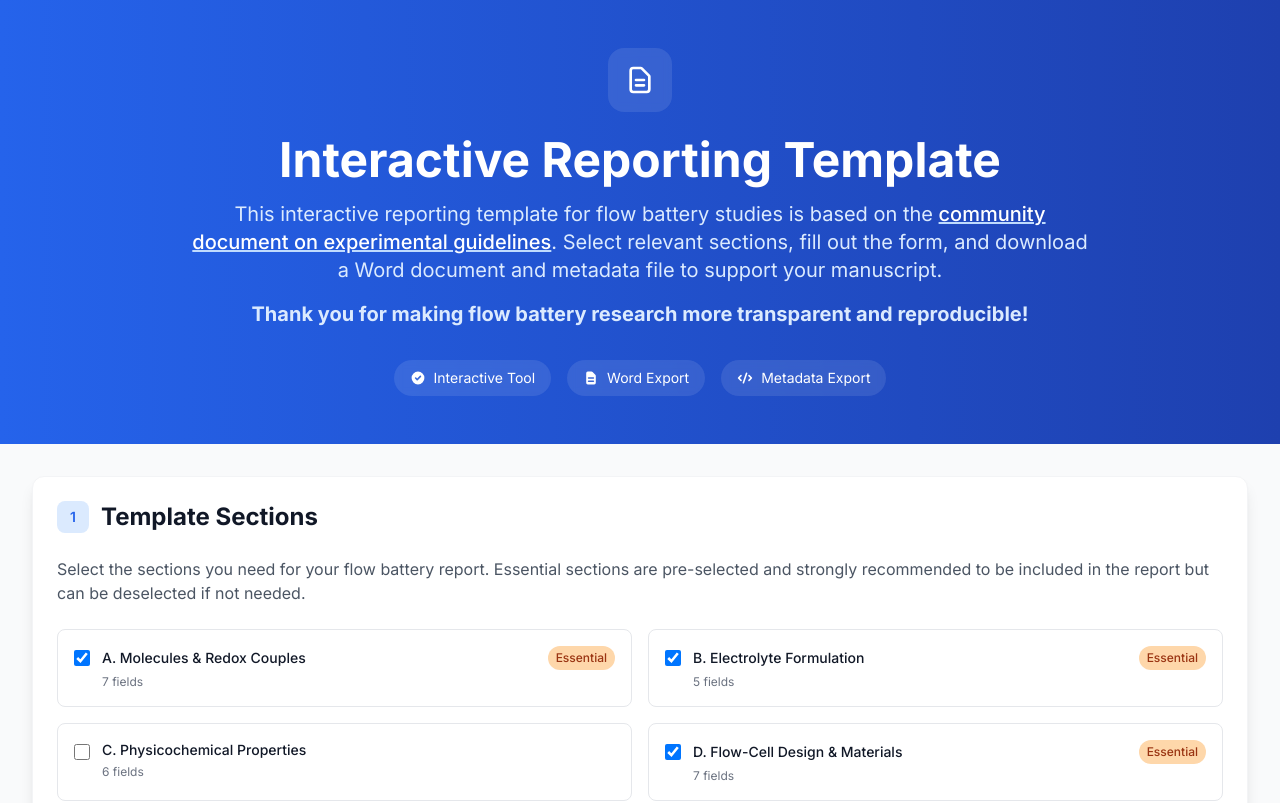
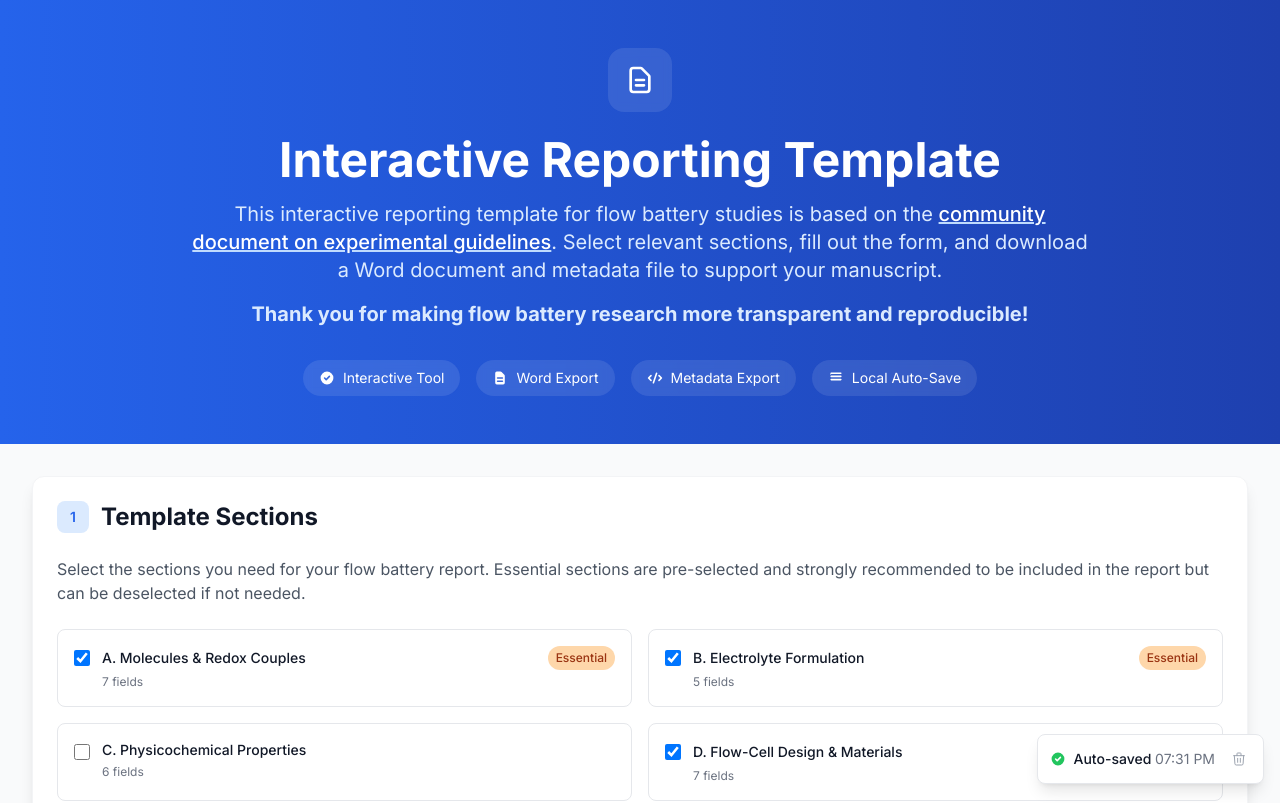
Before and after one commit to rfb-data-hub/reporting-template, a React (Create React App) app: page / in a window 1280 px wide. Shown: the top 803 px of the page. Built offline with nearby package versions, Linux system fonts and the light colour scheme; the HTML template or start-up script is replaced by a standard one.

Commit message:
feat: implement local auto-save functionality
Add comprehensive browser-based auto-save with UI feedback, including save indicator with status display, restore notifications and clear data option. All user inputs are preserved across sessions via localStorage.

```diff
--- a/src/App.js
+++ b/src/App.js
@@ -3,6 +3,7 @@ import Header from './components/Header';
 import SectionSelector from './components/SectionSelector';
 import FormSection from './components/FormSection';
 import DownloadSection from './components/DownloadSection';
+import AutoSaveIndicator from './components/AutoSaveIndicator';
 import { sectionsTemplate } from './data/sectionsTemplate';
 import { generateBothReports } from './utils/documentGenerator';
 
@@ -12,18 +13,104 @@ function App() {
     return Object.keys(sectionsTemplate).filter(section => sectionsTemplate[section].essential);
   }, []);
 
-  const [selectedSections, setSelectedSections] = useState(new Set(essentialSections));
-  const [formValues, setFormValues] = useState({});
-  const [isGenerating, setIsGenerating] = useState(false);
+  // Load data from localStorage on initial load
+  const loadFromLocalStorage = useCallback(() => {
+    try {
+      const savedData = localStorage.getItem('flowBatteryReportData');
+      if (savedData) {
+        const parsed = JSON.parse(savedData);
+        return {
+          selectedSections: new Set(parsed.selectedSections || essentialSections),
+          formValues: parsed.formValues || {},
+          reportTitle: parsed.reportTitle || '',
+          authorName: parsed.authorName || '',
+          studyDate: parsed.studyDate || new Date().toISOString().split('T')[0],
+          lastSaved: parsed.lastSaved || null
+        };
+      }
+    } catch (error) {
+      console.error('Error loading from localStorage:', error);
+    }
 
-  // Initialize form values for pre-selected essential sections
-  useEffect(() => {
+    // If no data in localStorage, initialize empty form values for essential sections
     const initialFormValues = {};
     essentialSections.forEach(section => {
       initialFormValues[section] = {};
     });
-    setFormValues(initialFormValues);
+
+    return {
+      selectedSections: new Set(essentialSections),
+      formValues: initialFormValues,
+      reportTitle: '',
+      authorName: '',
+      studyDate: new Date().toISOString().split('T')[0],
+      lastSaved: null
+    };
   }, [essentialSections]);
+
+  // Only call loadFromLocalStorage once on mount
+  const [initialData] = useState(() => loadFromLocalStorage());
+
+  const [selectedSections, setSelectedSections] = useState(initialData.selectedSections);
+  const [formValues, setFormValues] = useState(initialData.formValues);
+  const [reportTitle, setReportTitle] = useState(initialData.reportTitle);
+  const [authorName, setAuthorName] = useState(initialData.authorName);
+  const [studyDate, setStudyDate] = useState(initialData.studyDate);
+  const [isGenerating, setIsGenerating] = useState(false);
+  const [lastSaved, setLastSaved] = useState(initialData.lastSaved);
+  const [showRestoreNotification, setShowRestoreNotification] = useState(false);
+
+  // Show restore notification if data was loaded from localStorage
+  useEffect(() => {
+    if (initialData.lastSaved) {
+      setShowRestoreNotification(true);
+      const timer = setTimeout(() => setShowRestoreNotification(false), 5000);
+      return () => clearTimeout(timer);
+    }
+  }, [initialData.lastSaved]);
+
+  // Auto-save to localStorage
+  const saveToLocalStorage = useCallback((sections, values, metadata) => {
+    try {
+      const dataToSave = {
+        selectedSections: Array.from(sections),
+        formValues: values,
+        reportTitle: metadata.reportTitle,
+        authorName: metadata.authorName,
+        studyDate: metadata.studyDate,
+        lastSaved: new Date().toISOString()
+      };
+      localStorage.setItem('flowBatteryReportData', JSON.stringify(dataToSave));
+      setLastSaved(dataToSave.lastSaved);
+    } catch (error) {
+      console.error('Error saving to localStorage:', error);
+    }
+  }, []);
+
+  // Auto-save whenever selectedSections or formValues change
+  useEffect(() => {
+    const timeoutId = setTimeout(() => {
+      if (selectedSections.size > 0 || Object.keys(formValues).length > 0) {
+        saveToLocalStorage(selectedSections, formValues, {
+          reportTitle,
+          authorName,
+          studyDate
+        });
+      }
+    }, 300); // Save after 300ms of inactivity
+
+    return () => clearTimeout(timeoutId);
+  }, [selectedSections, formValues, reportTitle, authorName, studyDate, saveToLocalStorage]);
+
+  // Clear localStorage function
+  const clearSavedData = useCallback(() => {
+    try {
+      localStorage.removeItem('flowBatteryReportData');
+      setLastSaved(null);
+    } catch (error) {
+      console.error('Error clearing localStorage:', error);
+    }
+  }, []);
 
   const handleToggleSection = useCallback((section, isSelected) => {
     setSelectedSections(prev => {
@@ -83,6 +170,33 @@ function App() {
       <Header />
 
       <main className="max-w-7xl mx-auto px-4 sm:px-6 lg:px-8 py-8">
+        {/* Restore notification */}
+        {showRestoreNotification && (
+          <div className="mb-6 bg-blue-50 border border-blue-200 rounded-lg p-4">
+            <div className="flex items-start">
+              <svg className="w-5 h-5 text-blue-400 mt-0.5 mr-3" fill="currentColor" viewBox="0 0 20 20">
+                <path fillRule="evenodd" d="M18 10a8 8 0 11-16 0 8 8 0 0116 0zm-7-4a1 1 0 11-2 0 1 1 0 012 0zM9 9a1 1 0 000 2v3a1 1 0 001 1h1a1 1 0 100-2v-3a1 1 0 00-1-1H9z" clipRule="evenodd" />
+              </svg>
+              <div className="flex-1">
+                <h4 className="text-sm font-medium text-blue-800 mb-1">
+                  Data restored from browser storage
+                </h4>
+                <p className="text-sm text-blue-700">
+                  Your previous work has been automatically loaded from local browser storage. You can continue where you left off!
+                </p>
+              </div>
+              <button
+                onClick={() => setShowRestoreNotification(false)}
+                className="text-blue-400 hover:text-blue-600"
+              >
+                <svg className="w-5 h-5" fill="currentColor" viewBox="0 0 20 20">
+                  <path fillRule="evenodd" d="M4.293 4.293a1 1 0 011.414 0L10 8.586l4.293-4.293a1 1 0 111.414 1.414L11.414 10l4.293 4.293a1 1 0 01-1.414 1.414L10 11.414l-4.293 4.293a1 1 0 01-1.414-1.414L8.586 10 4.293 5.707a1 1 0 010-1.414z" clipRule="evenodd" />
+                </svg>
+              </button>
+            </div>
+          </div>
+        )}
+
         <div className="space-y-8">
           {/* Step 1: Section Selection */}
           <SectionSelector
@@ -112,6 +226,12 @@ function App() {
           <DownloadSection
             selectedSections={selectedSections}
             formValues={formValues}
+            reportTitle={reportTitle}
+            setReportTitle={setReportTitle}
+            authorName={authorName}
+            setAuthorName={setAuthorName}
+            studyDate={studyDate}
+            setStudyDate={setStudyDate}
             onGenerateReport={handleGenerateReport}
             isGenerating={isGenerating}
           />
@@ -133,6 +253,12 @@ function App() {
           </div>
         </div>
       </footer>
+
+      {/* Auto-save indicator */}
+      <AutoSaveIndicator
+        lastSaved={lastSaved}
+        onClearData={clearSavedData}
+      />
     </div>
   );
 }
--- /dev/null
+++ b/src/components/AutoSaveIndicator.js
@@ -0,0 +1,65 @@
+import React, { useState, useEffect } from 'react';
+
+const AutoSaveIndicator = ({ lastSaved, onClearData }) => {
+  const [showSavingIndicator, setShowSavingIndicator] = useState(false);
+
+  // Show "saving..." indicator briefly when lastSaved changes
+  useEffect(() => {
+    if (lastSaved) {
+      setShowSavingIndicator(true);
+      const timer = setTimeout(() => setShowSavingIndicator(false), 1000);
+      return () => clearTimeout(timer);
+    }
+  }, [lastSaved]);
+
+  if (!lastSaved) return null;
+
+  const formatTime = (isoString) => {
+    const date = new Date(isoString);
+    return date.toLocaleTimeString([], { hour: '2-digit', minute: '2-digit' });
+  };
+
+  return (
+    <div className="fixed bottom-4 right-4 bg-white border border-gray-200 rounded-lg shadow-lg p-3 flex items-center space-x-3 z-50 group">
+      <div className="flex items-center space-x-2">
+        {showSavingIndicator ? (
+          <>
+            <div className="w-4 h-4 border-2 border-blue-500 border-t-transparent rounded-full animate-spin"></div>
+            <div className="text-sm">
+              <div className="text-blue-600 font-medium">Saving...</div>
+            </div>
+          </>
+        ) : (
+          <>
+            <svg className="w-4 h-4 text-green-500" fill="currentColor" viewBox="0 0 20 20">
+              <path fillRule="evenodd" d="M10 18a8 8 0 100-16 8 8 0 000 16zm3.707-9.293a1 1 0 00-1.414-1.414L9 10.586 7.707 9.293a1 1 0 00-1.414 1.414l2 2a1 1 0 001.414 0l4-4z" clipRule="evenodd" />
+            </svg>
+            <div className="text-sm">
+              <div className="text-gray-900 font-medium">
+                Auto-saved <span className="text-gray-500 font-normal">{formatTime(lastSaved)}</span>
+              </div>
+            </div>
+          </>
+        )}
+      </div>
+      {!showSavingIndicator && (
+        <button
+          onClick={onClearData}
+          className="ml-1 text-gray-400 hover:text-red-500 p-1 rounded-full hover:bg-gray-100 transition-colors"
+          title="Clear saved data"
+        >
+          <svg className="w-4 h-4" stroke="currentColor" fill="none" viewBox="0 0 24 24">
+            <path strokeLinecap="round" strokeLinejoin="round" strokeWidth="1.5" d="M19 7l-.867 12.142A2 2 0 0116.138 21H7.862a2 2 0 01-1.995-1.858L5 7m5 4v6m4-6v6m1-10V4a1 1 0 00-1-1h-4a1 1 0 00-1 1v3M4 7h16" />
+          </svg>
+        </button>
+      )}
+
+      {/* Tooltip explaining data storage */}
+      <div className="absolute bottom-full right-0 mb-2 w-64 bg-gray-800 text-white text-xs rounded p-2 opacity-0 group-hover:opacity-100 transition-opacity duration-200 pointer-events-none">
+        Data is automatically saved in your browser locally and persists after closing. Click the trash icon to clear all saved data from the browser cache.
+      </div>
+    </div>
+  );
+};
+
+export default AutoSaveIndicator;
--- a/src/components/DownloadSection.js
+++ b/src/components/DownloadSection.js
@@ -1,11 +1,18 @@
-import React, { useState } from 'react';
+import React from 'react';
 import { sectionsTemplate } from '../data/sectionsTemplate';
 
-const DownloadSection = ({ selectedSections, formValues, onGenerateReport, isGenerating }) => {
-  const [reportTitle, setReportTitle] = useState('');
-  const [authorName, setAuthorName] = useState('');
-  const [studyDate, setStudyDate] = useState(new Date().toISOString().split('T')[0]);
-
+const DownloadSection = ({
+  selectedSections,
+  formValues,
+  reportTitle,
+  setReportTitle,
+  authorName,
+  setAuthorName,
+  studyDate,
+  setStudyDate,
+  onGenerateReport,
+  isGenerating
+}) => {
   // Calculate field statistics including essential fields
   const getFieldStatistics = () => {
     let totalFields = 0;
--- a/src/components/Header.js
+++ b/src/components/Header.js
@@ -15,7 +15,8 @@ const Header = () => {
           <h1 className="text-4xl md:text-5xl font-bold mb-4">
             Interactive Reporting Template
           </h1>
-          <p className="text-xl text-primary-100 max-w-4xl mx-auto mb-8">
+          <div className="text-xl text-primary-100 max-w-4xl mx-auto mb-8">
+            <p>
               This interactive reporting template for flow battery studies is based on the{' '}
               <a
                 href="https://rfb-data-hub.github.io/experimental-guidelines/"
@@ -27,8 +28,9 @@ const Header = () => {
               </a>
               .{' '}
               Select relevant sections, fill out the form, and download a Word document and metadata file to support your manuscript.
+            </p>
             <p className="mt-4 font-bold">Thank you for making flow battery research more transparent and reproducible!</p>
-          </p>
+          </div>
           <div className="flex flex-wrap justify-center gap-4 text-sm">
             <div className="flex items-center bg-white/10 rounded-full px-4 py-2 backdrop-blur-sm">
               <svg className="w-4 h-4 mr-2" fill="currentColor" viewBox="0 0 20 20">
@@ -48,6 +50,12 @@ const Header = () => {
               </svg>
               Metadata Export
             </div>
+            <div className="flex items-center bg-white/10 rounded-full px-4 py-2 backdrop-blur-sm">
+              <svg className="w-4 h-4 mr-2" fill="currentColor" viewBox="0 0 20 20">
+                <path fillRule="evenodd" d="M3 4a1 1 0 011-1h12a1 1 0 110 2H4a1 1 0 01-1 1zm0 4a1 1 0 011-1h12a1 1 0 110 2H4a1 1 0 01-1-1zm0 4a1 1 0 011-1h12a1 1 0 110 2H4a1 1 0 01-1-1z" clipRule="evenodd" />
+              </svg>
+              Local Auto-Save
+            </div>
           </div>
         </div>
       </div>
```
Lines whose indentation alone changed are shown as unchanged.
